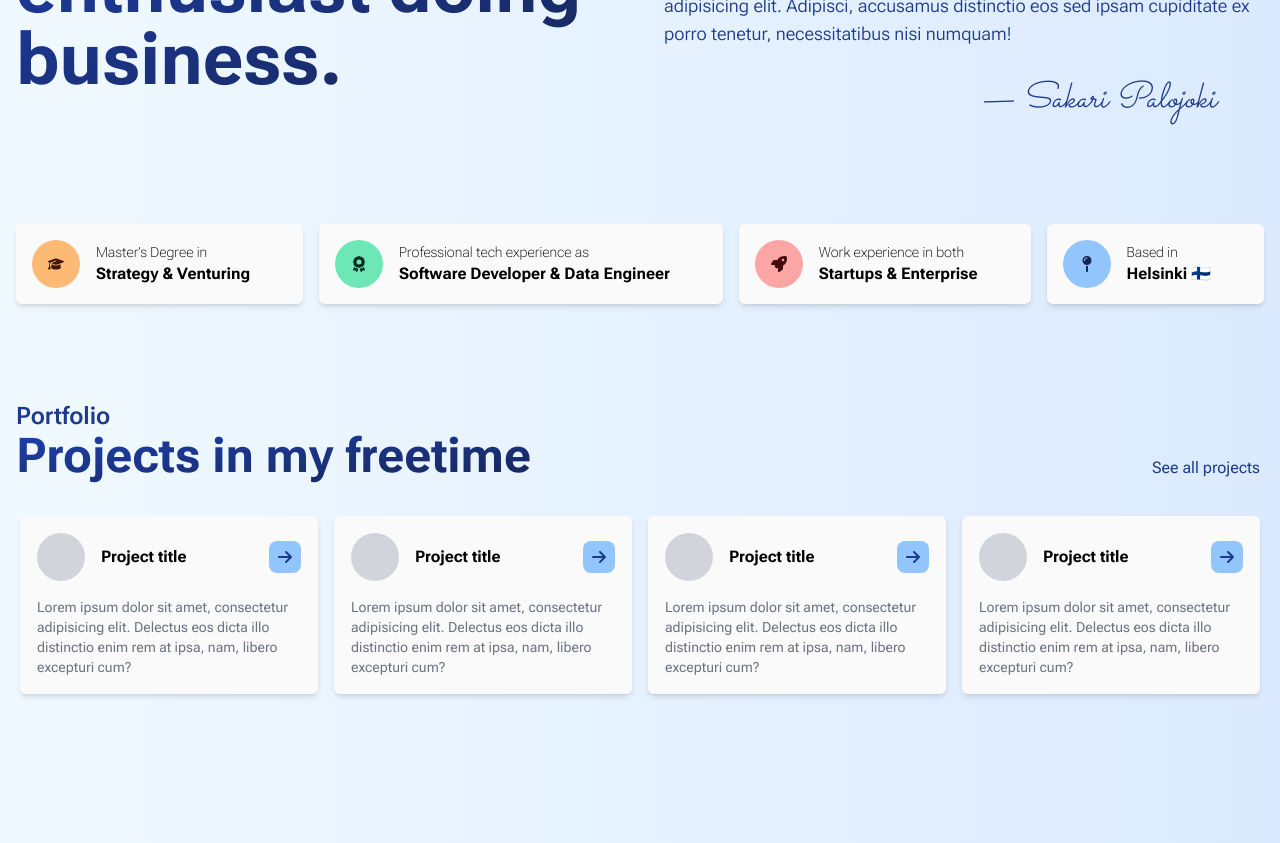
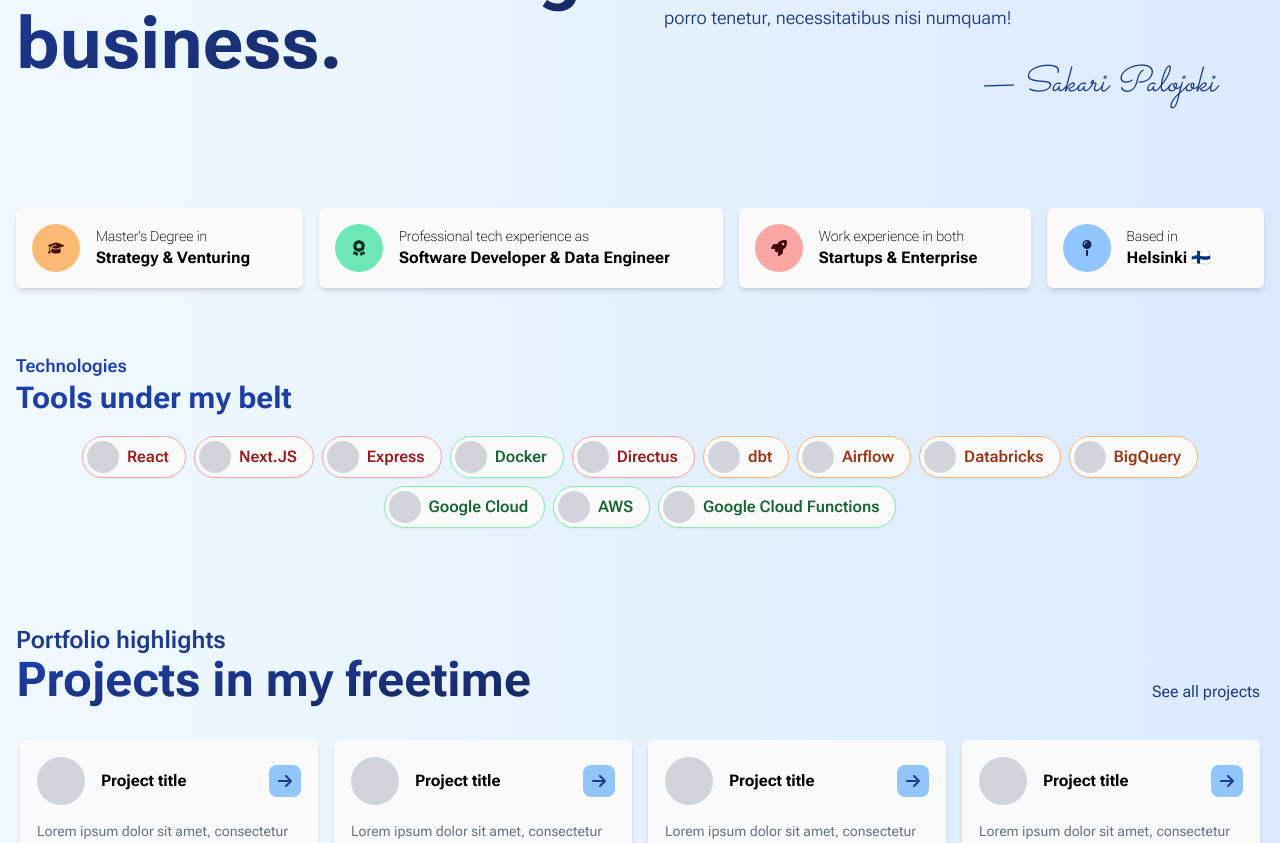
Before and after one commit to SPalojoki/spalojoki-portfolio, a Next.js app: page / in a window 1280 px wide. Shown: the part 1120-1963 px from the top of the page. Built offline with nearby package versions, Linux system fonts and the light colour scheme.

Commit message:
Add Technologies section

```diff
--- a/src/app/page.tsx
+++ b/src/app/page.tsx
@@ -3,6 +3,7 @@ import Image from "next/image"
 import personPic from "../../public/sakari.png"
 import FeatureChip from "@/components/FeatureChip"
 import ProjectCard from "@/components/ProjectCard"
+import TechnologyChip from "@/components/TechnologyChip"
 
 const Hero = () => {
   return (
@@ -68,7 +69,7 @@ const Introduction = () => {
           — Sakari Palojoki
         </p>
       </div>
-      <div className='col-span-2 flex flex-wrap justify-between gap-4 py-12 lg:py-24'>
+      <div className='col-span-2 mb-16 mt-24 flex flex-wrap justify-between gap-4'>
         <FeatureChip
           content='Strategy & Venturing'
           description="Master's Degree in"
@@ -98,13 +99,40 @@ const Introduction = () => {
   )
 }
 
+const Technologies = () => {
+  return (
+    <section className='mb-24'>
+      <p className='text-md font-semibold text-blue-800 lg:col-span-2 lg:self-end lg:text-lg'>
+        Technologies
+      </p>
+      <h2 className='mb-4 bg-gradient-to-br from-blue-800 to-blue-900 bg-clip-text pb-1 text-2xl font-bold text-transparent lg:text-3xl'>
+        Tools under my belt
+      </h2>
+      <div className='col-span-4 flex w-full flex-wrap justify-center gap-2'>
+        <TechnologyChip name='React' type='software' />
+        <TechnologyChip name='Next.JS' type='software' />
+        <TechnologyChip name='Express' type='software' />
+        <TechnologyChip name='Docker' type='infrastructure' />
+        <TechnologyChip name='Directus' type='software' />
+        <TechnologyChip name='dbt' type='data' />
+        <TechnologyChip name='Airflow' type='data' />
+        <TechnologyChip name='Databricks' type='data' />
+        <TechnologyChip name='BigQuery' type='data' />
+        <TechnologyChip name='Google Cloud' type='infrastructure' />
+        <TechnologyChip name='AWS' type='infrastructure' />
+        <TechnologyChip name='Google Cloud Functions' type='infrastructure' />
+      </div>
+    </section>
+  )
+}
+
 const Projects = () => {
   return (
     <section className='h-screen'>
       <div className='flex items-end justify-between'>
         <div>
           <p className='text-xl font-semibold text-blue-900 lg:col-span-2 lg:self-end lg:text-2xl'>
-            Portfolio
+            Portfolio highlights
           </p>
           <h2 className='bg-gradient-to-br from-blue-800 to-blue-950 bg-clip-text pb-1 text-4xl font-bold text-transparent lg:text-5xl'>
             Projects in my freetime
@@ -143,6 +171,7 @@ const Home = () => {
       >
         <div className='container mx-auto'>
           <Introduction />
+          <Technologies />
           <Projects />
         </div>
       </main>
--- /dev/null
+++ b/src/components/TechnologyChip.tsx
@@ -0,0 +1,28 @@
+const typeStyles = {
+  software: "border-red-300 text-red-800",
+  data: "border-orange-300 text-orange-800",
+  infrastructure: "border-green-300 text-green-800",
+}
+
+const TechnologyChip = ({
+  name,
+  type,
+  condensed,
+}: {
+  name: string
+  type: "software" | "data" | "infrastructure"
+  condensed?: boolean
+}) => {
+  return (
+    <div
+      className={`flex items-center justify-center gap-2 rounded-full border bg-zinc-50 p-1 pr-4 shadow-sm transition-all ${typeStyles[type]} ${condensed ? "text-sm" : "text-md font-semibold"}`}
+    >
+      <div
+        className={`${condensed ? "h-6 w-6" : "h-8 w-8"} rounded-full bg-gray-300`}
+      />
+      <p>{name}</p>
+    </div>
+  )
+}
+
+export default TechnologyChip
```
